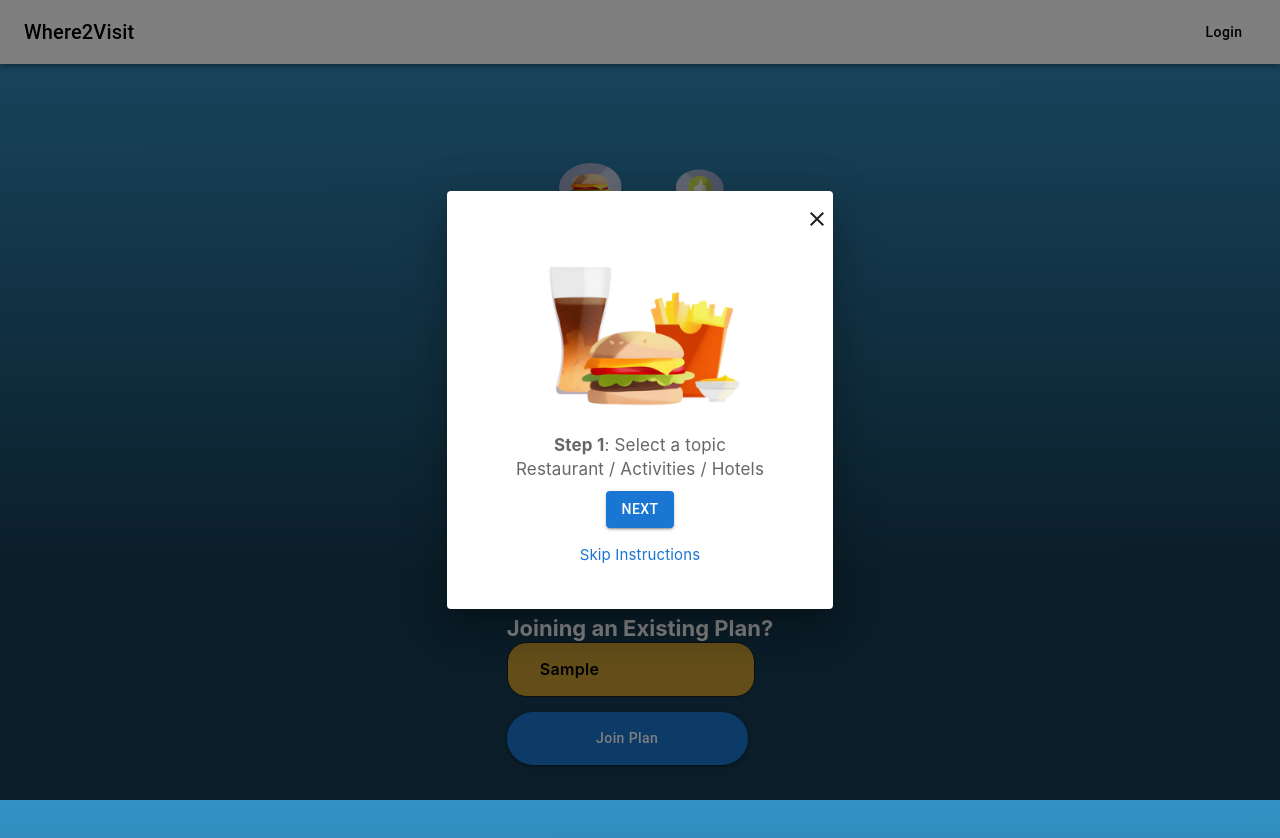
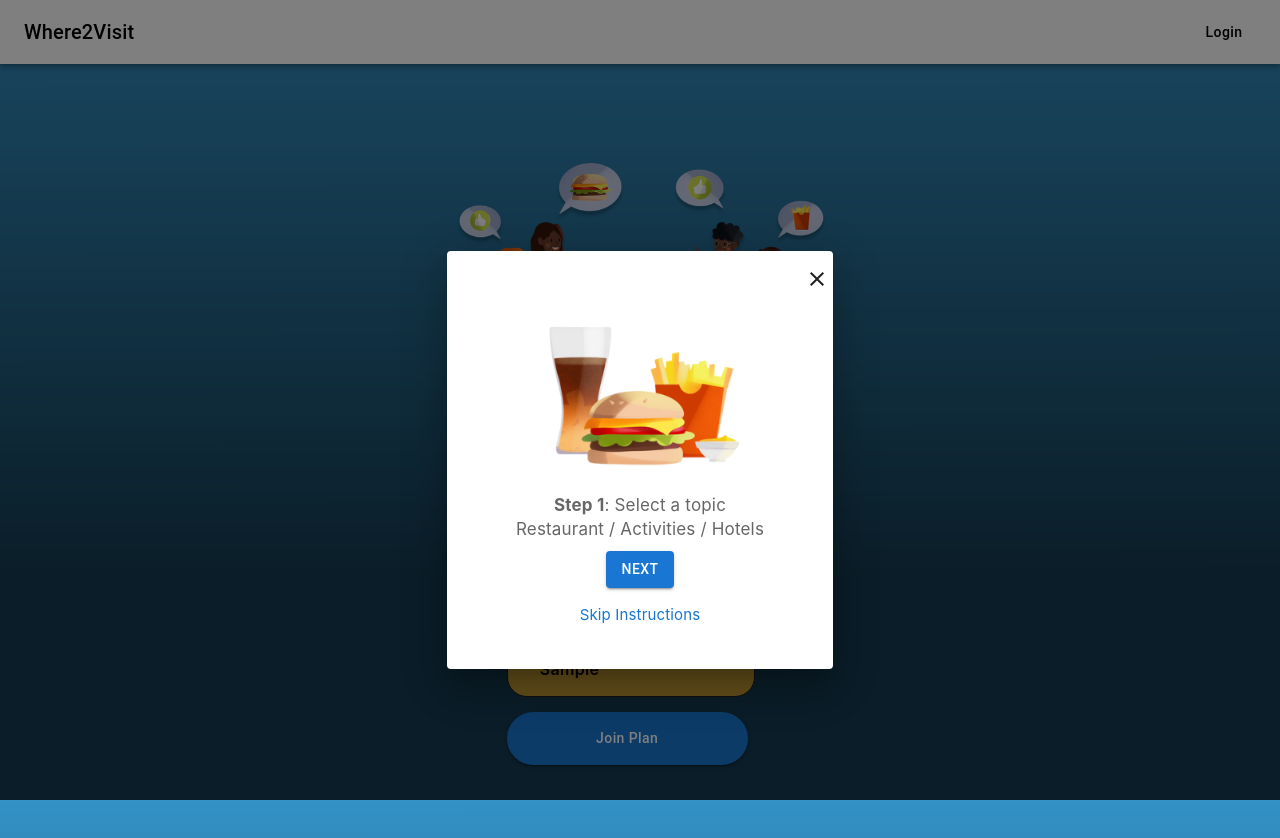
Before and after one commit to kesia-dev/where2visit, a React (Create React App) app in the folder frontend/: page / in a window 1280 px wide. Both pictures are taken after typing "Sample" into the empty fields and a click on the button "Create a Plan". Shown: the top 838 px of the page. Built offline with nearby package versions, Linux system fonts and the light colour scheme.

Commit message:
Modify instructions card to represent figma designs

```diff
--- a/frontend/package.json
+++ b/frontend/package.json
@@ -14,6 +14,7 @@
     "bootstrap": "^5.3.2",
     "clipboard-copy": "^4.0.1",
     "react": "^18.2.0",
+    "react-bootstrap": "^2.10.0",
     "react-dom": "^18.2.0",
     "react-router-dom": "^6.20.1",
     "react-scripts": "5.0.1",
--- a/frontend/src/component/HomePage.js
+++ b/frontend/src/component/HomePage.js
@@ -21,7 +21,6 @@ const HomePage = () => {
         <Grid item>
           <HomeImage />
         </Grid>
-        {/* Text "Ready to Start" */}
         <Grid item>
           <ReadyToStartText />
         </Grid>
--- a/frontend/src/component/Instructions.js
+++ b/frontend/src/component/Instructions.js
@@ -1,7 +1,8 @@
-import React, { useState } from 'react';
+import React, { useState, useEffect } from 'react';
 import { CardContent, Typography, Button, Box, Input } from '@mui/material';
 import JoinPlan from './JoinPlan';
 import { useNavigate } from 'react-router-dom';
+import '../styling/Instructions.css';
 
 const Instructions = () => {
   const steps = [
@@ -22,7 +23,7 @@ const Instructions = () => {
       image: './assets/winner-cup.png',
     },
     {
-      content: '<Strong>Ready to Start?</ Strong>',
+      content: '<span style="fontFamily: Inter; fontSize: 22px; fontWeight: 700; lineHeight: 28px; letterSpacing: 0.35px; textAlign: center; color: black;"><strong>Ready to Start?</strong></span>',
       buttonLabel1: 'Create a Plan',
       text: 'Enter code:',
       buttonLabel2: 'Join Plan',
@@ -56,8 +57,9 @@ const Instructions = () => {
     navigate(`/join-plan/${enteredCode}`); // You can replace '/join-plan' with the actual route path
   };
 
+
   return (
-    <CardContent>
+    <CardContent className="customCardContent">
       <Box display="flex" flexDirection="column" alignItems="center">
         {/* Step Image */}
         {step < 4 && <img src={steps[step].image} alt={`Step ${step + 1}`} style={{ maxWidth: '80%' }} />}
@@ -100,7 +102,7 @@ const Instructions = () => {
 
       {/* Display Buttons for Step 5 */}
       {step === 4 && (
-        <div style={{ display: 'flex', flexDirection: 'column', alignItems: 'center', marginTop: 2 }}>
+        <div style={{ display: 'flex', flexDirection: 'column', alignItems: 'center', marginTop: 2, overflowY: '0' }}>
 
           {/* Create a plan button for Step 5 */}
           <Button variant="contained" color="primary" onClick={handleNext} sx={{ marginTop: 2, borderRadius: '100px', textTransform: 'none', minWidth: '15vw' }}>
@@ -129,7 +131,7 @@ const Instructions = () => {
               padding: '16px 32px 16px 32px',
               borderRadius: '20px',
               border: '1px solid #1C1C1C',
-              background: 'linear-gradient(0deg, #C79E34, #C79E34), linear-gradient(0deg, rgba(255, 255, 255, 0.6), rgba(255, 255, 255, 0.6))',
+              background: '#C79E34',
               display: 'flex',
               alignItems: 'center',
               justifyContent: 'center',
@@ -208,6 +210,7 @@ const Instructions = () => {
             </Typography>
           </Box>
 
+
         </div>
       )}
     </CardContent>
--- a/frontend/src/component/JoinComponents.js
+++ b/frontend/src/component/JoinComponents.js
@@ -49,8 +49,7 @@ const JoinComponents = () => {
             borderRadius: '20px',
             border: '1px solid #1C1C1C',
             gap: '12px',
-            background:
-              'linear-gradient(0deg, #C79E34, #C79E34), linear-gradient(0deg, rgba(255, 255, 255, 0.6), rgba(255, 255, 255, 0.6))',
+            background:'#C79E34',
             display: 'flex',
             alignItems: 'center',
             justifyContent: 'center',
--- /dev/null
+++ b/frontend/src/styling/Instructions.css
@@ -0,0 +1,13 @@
+/*to hide horizontal scroll bar*/
+.css-1t1j96h-MuiPaper-root-MuiDialog-paper::-webkit-scrollbar {
+    display: none;
+  }
+
+  .css-1t1j96h-MuiPaper-root-MuiDialog-paper {
+    -ms-overflow-style: visible;  /* IE and Edge */
+    scrollbar-width: none;  /* Firefox */
+  }
+
+  .css-hz1bth-MuiDialog-container {
+    margin: 60px !important;
+  }
```
Also changed, not shown: 1 other file (tests, documents, lock files or other folders).
